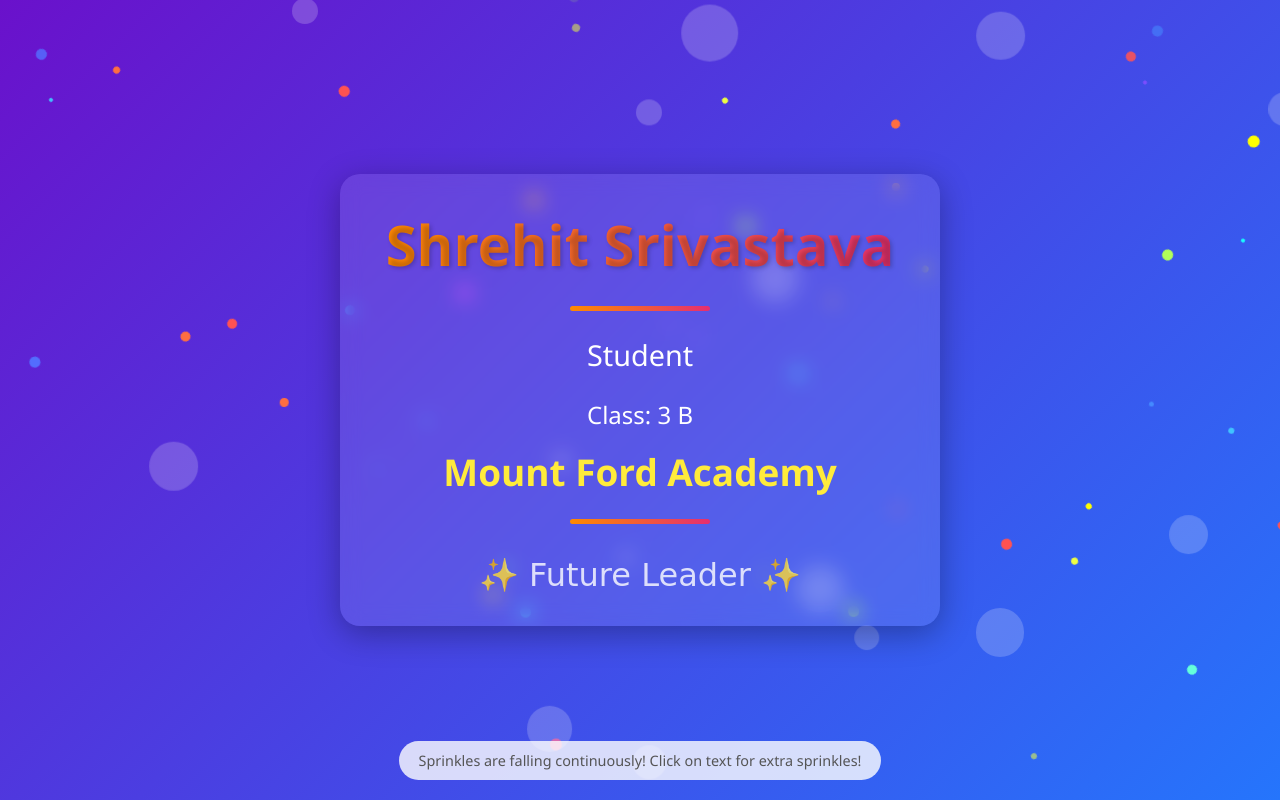
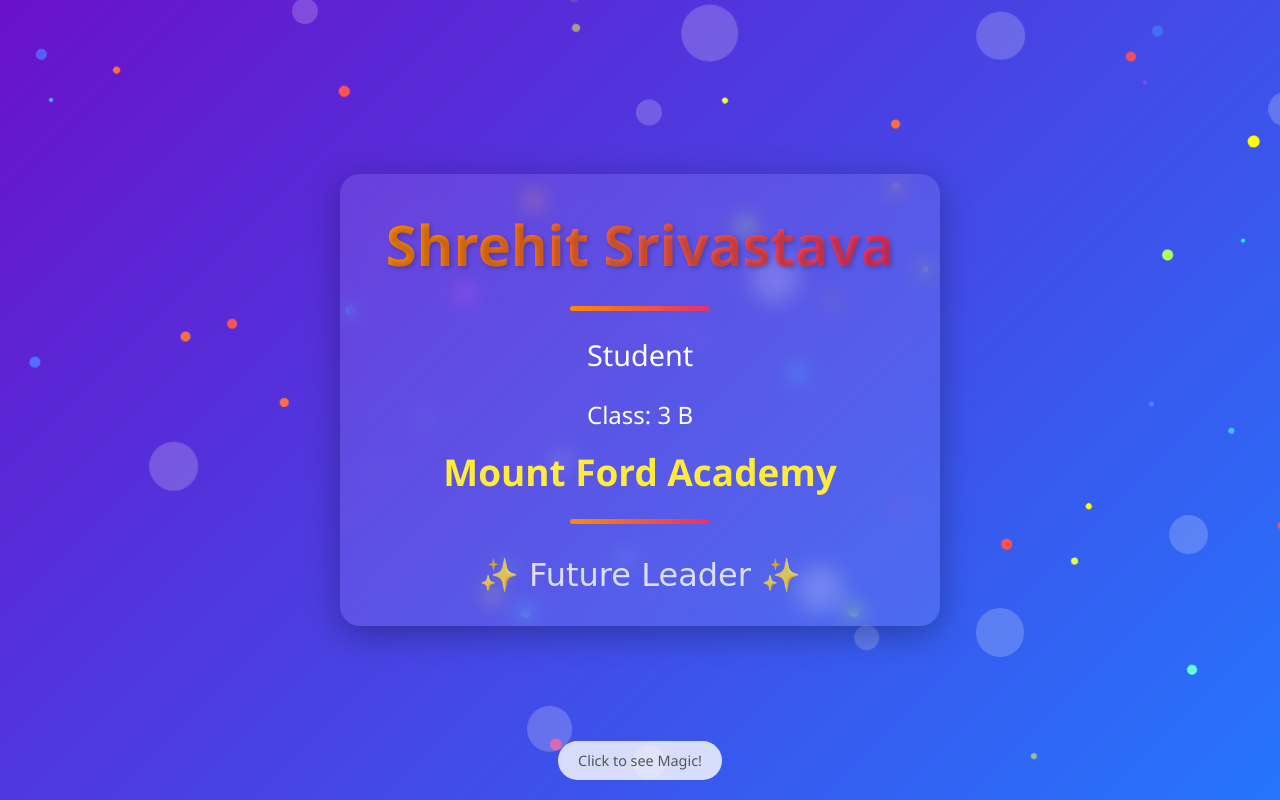
Before and after one commit to kunjs2412-cyber/kunj, a plain HTML site: page index.html in a window 1280 px wide. Drawn offline with Linux system fonts and the light colour scheme.

Commit message:
Update index.html

```diff
--- a/index.html
+++ b/index.html
@@ -209,7 +209,7 @@
         <div class="signature clickable">✨ Future Leader ✨</div>
     </div>
 
-    <div class="instructions">Sprinkles are falling continuously! Click on text for extra sprinkles!</div>
+    <div class="instructions">Click to see Magic!</div>
 
     <script>
         // Create floating bubbles
```
